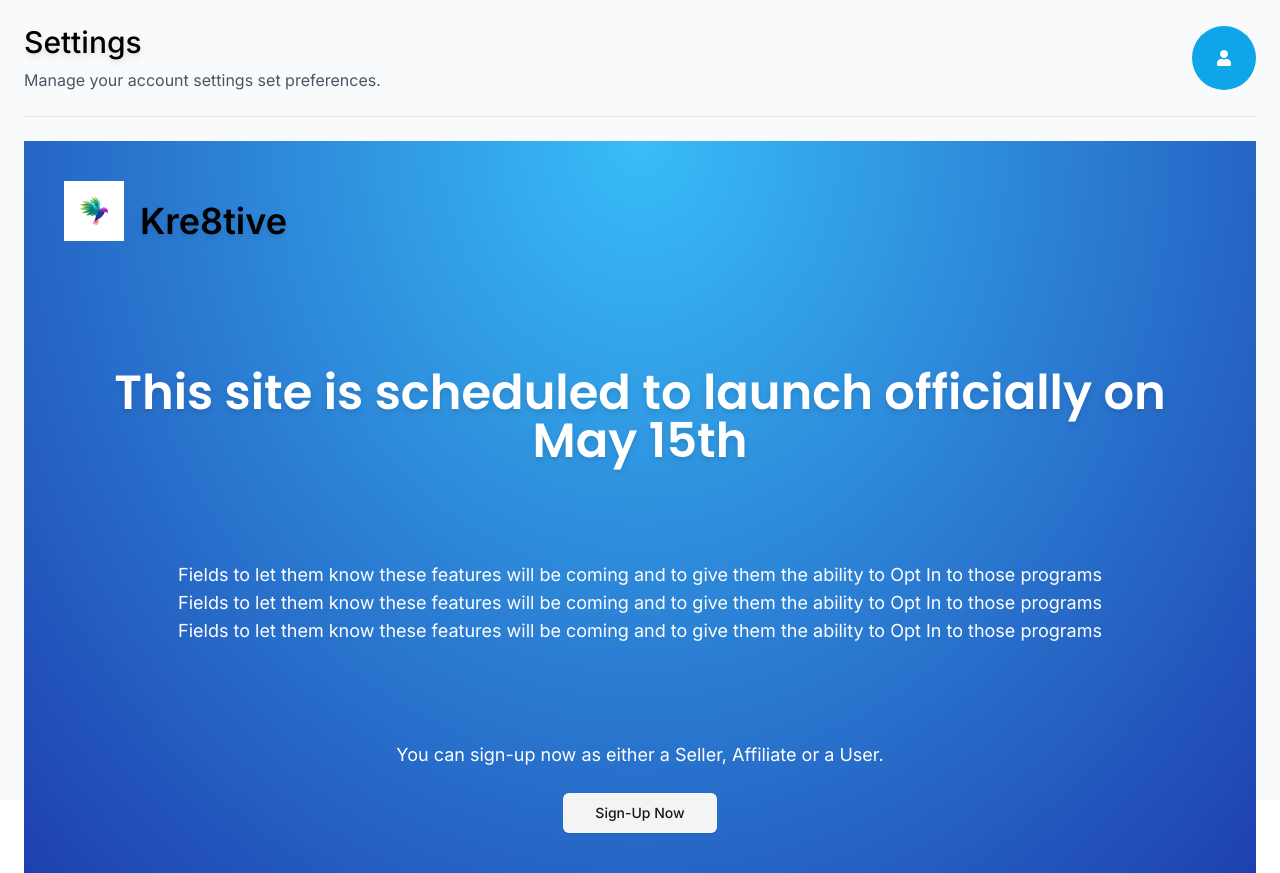
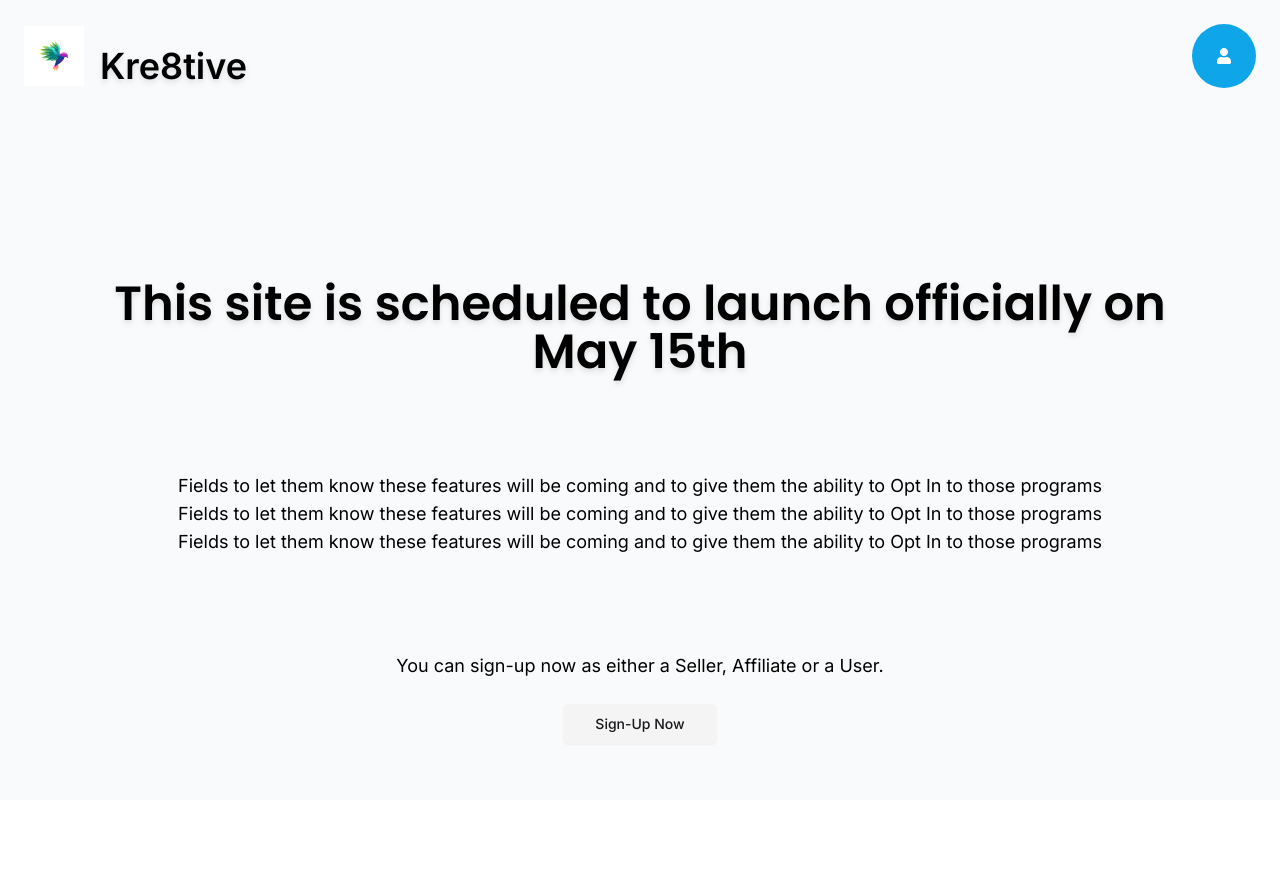
Before and after one commit to Dev0715/Next-OAuth-Payment-AWS, a Next.js app: page / in a window 1280 px wide. After the commit the page ends 800 px from the top, so only its background shows below. Built offline with nearby package versions, Linux system fonts and the light colour scheme; no server answers.

Commit message:
modify global navBar

```diff
--- a/app/_components/navbar.tsx
+++ b/app/_components/navbar.tsx
@@ -1,27 +1,17 @@
 "use client";
 
-import Link from "next/link";
-import { usePathname } from "next/navigation";
-
-import { Button } from "@/components/ui/button";
 import { UserButton } from "@/components/auth/user-button";
-import { Separator } from "@/components/ui/separator";
 
 export const Navbar = () => {
-  const pathname = usePathname();
-
   return (
-    <nav className="w-full pb-6 flex flex-col gap-y-6">
-      <div className="flex justify-between items-center w-full">
-        <header className="flex flex-col gap-y-2">
-          <p className="text-3xl text-black font-medium drop-shadow-md">Settings</p>
-          <p className="text-md text-gray-600">
-            Manage your account settings set preferences.
-          </p>
-        </header>
-        <UserButton />
+    <nav className="w-full pb-6 flex items-center">
+      <div className="w-full flex">
+        <div className="w-full flex items-end gap-4">
+          <img src="./logo.svg" width="60" height="60" />
+          <p className="text-4xl font-semibold text-black drop-shadow-md">Kre8tive</p>
+        </div>
       </div>
-      <Separator className="h-[1px]" />
-    </nav >
+      <UserButton />
+    </nav>
   );
 };
--- a/app/page.tsx
+++ b/app/page.tsx
@@ -10,36 +10,30 @@ const font = Poppins({
 
 export default function Home() {
   return (
-    <main className="flex h-full flex-col p-10 bg-[radial-gradient(ellipse_at_top,_var(--tw-gradient-stops))] from-sky-400 to-blue-800">
-      <div className="w-full flex">
-        <div className="w-full flex items-end gap-4">
-          <img src="./logo.svg" width="60" height="60" />
-          <p className="text-4xl font-semibold text-black drop-shadow-md">Kre8tive</p>
-        </div>
-      </div>
+    <main className="flex h-full flex-col p-10">
       <div className="w-full h-full flex justify-center pt-32">
         <div className="space-y-24 text-center">
           <h1
             className={cn(
-              "text-5xl font-semibold text-white drop-shadow-md",
+              "text-5xl font-semibold text-black drop-shadow-md",
               font.className
             )}
           >
             This site is scheduled to launch officially on May 15th
           </h1>
           <div>
-            <p className="text-white text-lg">
+            <p className="text-black text-lg">
               Fields to let them know these features will be coming and to give them the ability to Opt In to those programs
             </p>
-            <p className="text-white text-lg">
+            <p className="text-black text-lg">
               Fields to let them know these features will be coming and to give them the ability to Opt In to those programs
             </p>
-            <p className="text-white text-lg">
+            <p className="text-black text-lg">
               Fields to let them know these features will be coming and to give them the ability to Opt In to those programs
             </p>
           </div>
           <div className="space-y-6 text-center">
-            <p className="text-white text-lg">You can sign-up now as either a Seller, Affiliate or a User.</p>
+            <p className="text-black text-lg">You can sign-up now as either a Seller, Affiliate or a User.</p>
             <div>
               <SignupButton>
                 <Button variant="secondary" size="lg">
```
